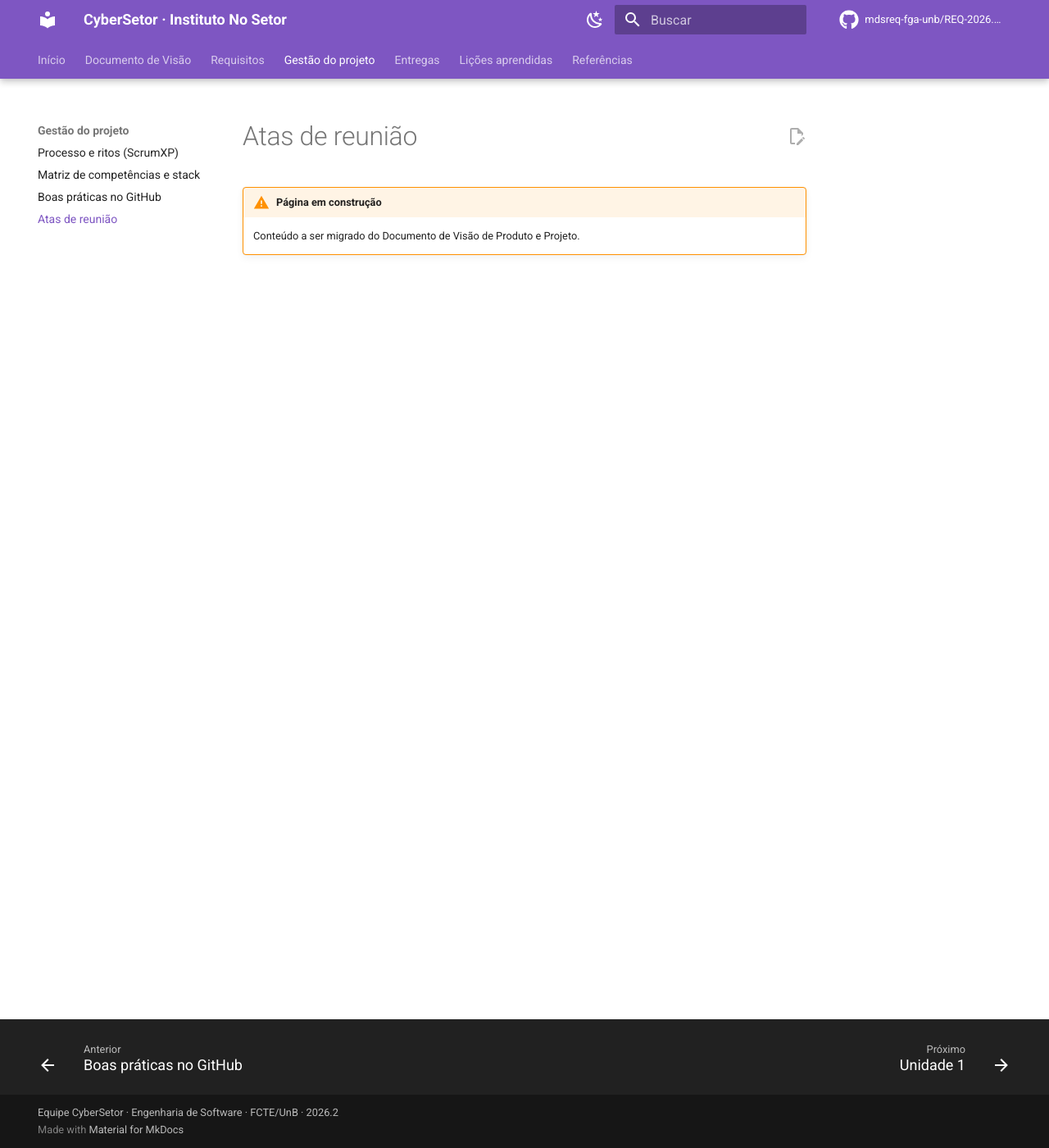
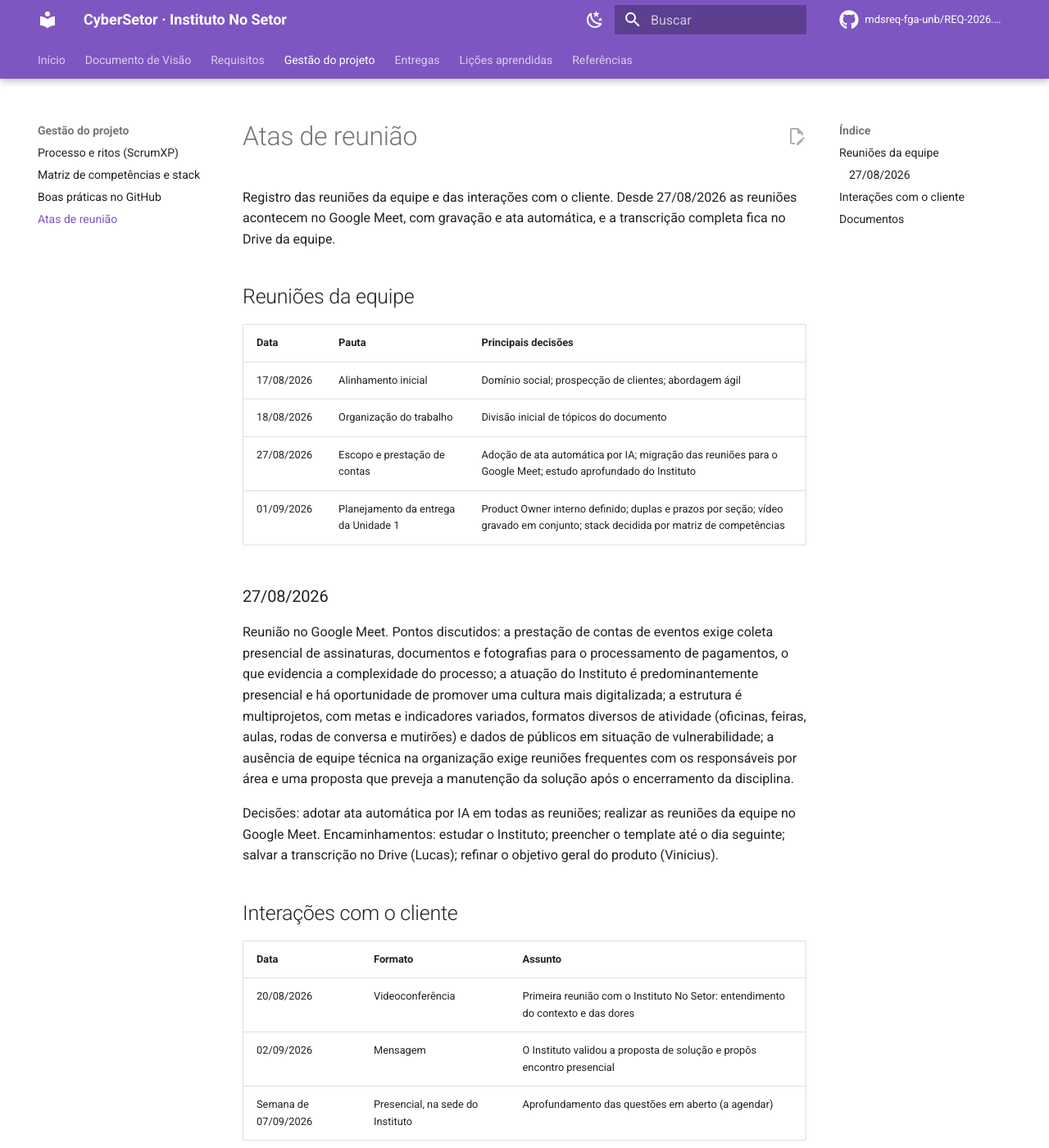
Before and after one commit to mdsreq-fga-unb/REQ-2026.2-T02-CyberSetor, an MkDocs documentation site: the page built from docs/gestao/atas.md, in a window 1280 px wide and 1400 px high. Shown: the whole window at 82% size. Built offline with MkDocs 1.6.1 and Material for MkDocs 9.7.7, drawn with Linux system fonts in a browser that asks for light colours; comment, search, counter and statistics services are not loaded; some of the changed text lies outside the part shown.

Commit message:
docs(gestao): publica índice de atas

```diff
--- a/docs/gestao/atas.md
+++ b/docs/gestao/atas.md
@@ -1,4 +1,33 @@
 # Atas de reunião
 
-!!! warning "Página em construção"
-    Conteúdo a ser migrado do Documento de Visão de Produto e Projeto.
+Registro das reuniões da equipe e das interações com o cliente. Desde 27/08/2026 as reuniões acontecem no Google Meet, com gravação e ata automática, e a transcrição completa fica no Drive da equipe.
+
+## Reuniões da equipe
+
+| Data | Pauta | Principais decisões |
+|---|---|---|
+| 17/08/2026 | Alinhamento inicial | Domínio social; prospecção de clientes; abordagem ágil |
+| 18/08/2026 | Organização do trabalho | Divisão inicial de tópicos do documento |
+| 27/08/2026 | Escopo e prestação de contas | Adoção de ata automática por IA; migração das reuniões para o Google Meet; estudo aprofundado do Instituto |
+| 01/09/2026 | Planejamento da entrega da Unidade 1 | Product Owner interno definido; duplas e prazos por seção; vídeo gravado em conjunto; stack decidida por matriz de competências |
+
+### 27/08/2026
+
+Reunião no Google Meet. Pontos discutidos: a prestação de contas de eventos exige coleta presencial de assinaturas, documentos e fotografias para o processamento de pagamentos, o que evidencia a complexidade do processo; a atuação do Instituto é predominantemente presencial e há oportunidade de promover uma cultura mais digitalizada; a estrutura é multiprojetos, com metas e indicadores variados, formatos diversos de atividade (oficinas, feiras, aulas, rodas de conversa e mutirões) e dados de públicos em situação de vulnerabilidade; a ausência de equipe técnica na organização exige reuniões frequentes com os responsáveis por área e uma proposta que preveja a manutenção da solução após o encerramento da disciplina.
+
+Decisões: adotar ata automática por IA em todas as reuniões; realizar as reuniões da equipe no Google Meet. Encaminhamentos: estudar o Instituto; preencher o template até o dia seguinte; salvar a transcrição no Drive (Lucas); refinar o objetivo geral do produto (Vinicius).
+
+## Interações com o cliente
+
+| Data | Formato | Assunto |
+|---|---|---|
+| 20/08/2026 | Videoconferência | Primeira reunião com o Instituto No Setor: entendimento do contexto e das dores |
+| 02/09/2026 | Mensagem | O Instituto validou a proposta de solução e propôs encontro presencial |
+| Semana de 07/09/2026 | Presencial, na sede do Instituto | Aprofundamento das questões em aberto (a agendar) |
+
+!!! quote "Validação da proposta pelo Instituto, 02/09/2026"
+    "Li a proposta de vocês e acho que acertaram em cheio na dor do Instituto."
+
+## Documentos
+
+As atas em PDF serão publicadas em `assets/atas/` e linkadas nesta tabela à medida que forem consolidadas.
```
